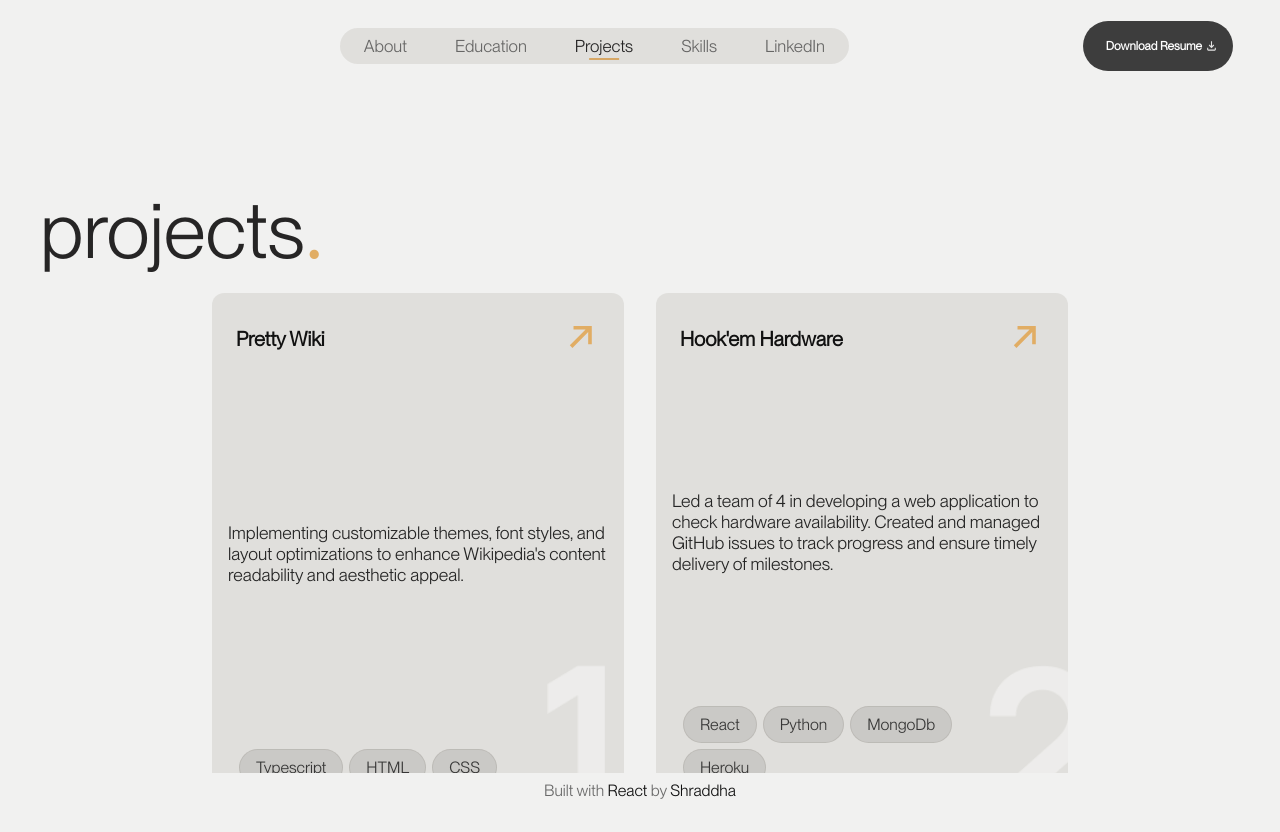
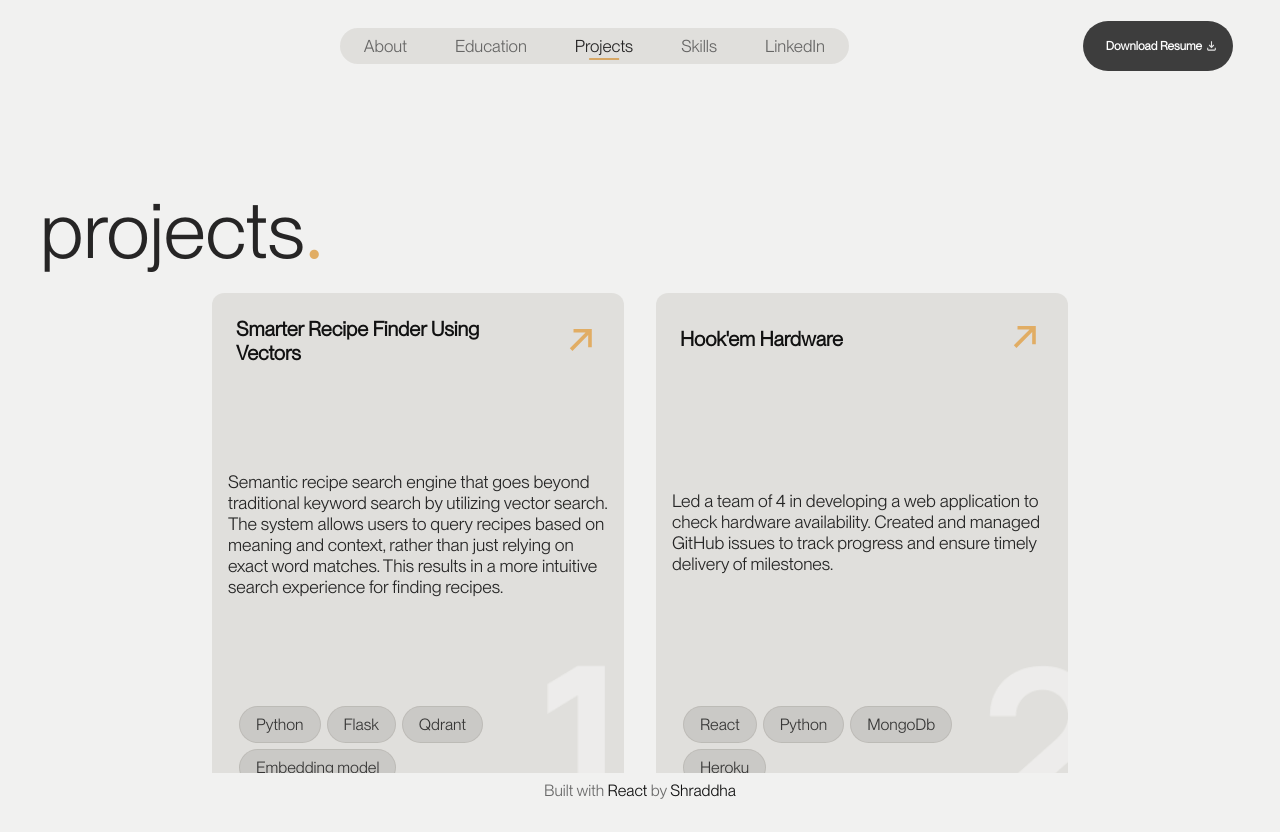
Before and after one commit to shraddha014/personal-website, a Next.js app: page /projects in a window 1280 px wide. Built offline with nearby package versions, Linux system fonts and the light colour scheme.

Commit message:
updated project

```diff
--- a/src/app/projects/page.tsx
+++ b/src/app/projects/page.tsx
@@ -12,15 +12,24 @@ interface projectItem {
 
 const projectItems: projectItem[] = [
   {
-    heading: "Pretty Wiki",
-    link: "https://github.com/hi-mark/pretty-wiki",
+    heading: "Smarter Recipe Finder Using Vectors",
+    link: "https://medium.com/@ms.shraddha14/%EF%B8%8F-tired-of-keyword-search-heres-how-i-built-a-smarter-recipe-finder-with-vectors-84ce225e9e46",
     description:
-      `Implementing customizable themes, font styles, and layout optimizations
-      to enhance Wikipedia's content readability and aesthetic appeal.`,
-    languageUsed: ["Typescript", "HTML", "CSS"],
+      `Semantic recipe search engine that goes beyond traditional keyword search by utilizing vector search. The system allows users to query recipes based on meaning and context, rather than just relying on exact word matches. This results in a more intuitive search experience for finding recipes.`,
+    languageUsed: ["Python", "Flask", "Qdrant", "Embedding model"],
     backgroundImage: "/assests/one.png",
     showLink: true
   },
+  // {
+  //   heading: "Pretty Wiki",
+  //   link: "https://github.com/hi-mark/pretty-wiki",
+  //   description:
+  //     `Implementing customizable themes, font styles, and layout optimizations
+  //     to enhance Wikipedia's content readability and aesthetic appeal.`,
+  //   languageUsed: ["Typescript", "HTML", "CSS"],
+  //   backgroundImage: "/assests/one.png",
+  //   showLink: true
+  // },
   {
     heading: "Hook'em Hardware",
     link: "https://github.com/shraddha014/hook-em-hardware-be",
@@ -36,7 +45,8 @@ const projectItems: projectItem[] = [
     link: "",
     description:
       `Developed a web-based communication gateway between ground stations and pilots,
-      enabling efficient data exchange and real-time communication.`,
+      enabling efficient data exchange and real-time communication. Along with this, Integrated Okta for secure user authentication,
+      enhancing access control and reducing unauthorized access risks`,
     languageUsed: ["Angular", "Java", "Spring Boot", "OracleDb"],
     backgroundImage: "/assests/three.png",
     showLink: false
```
